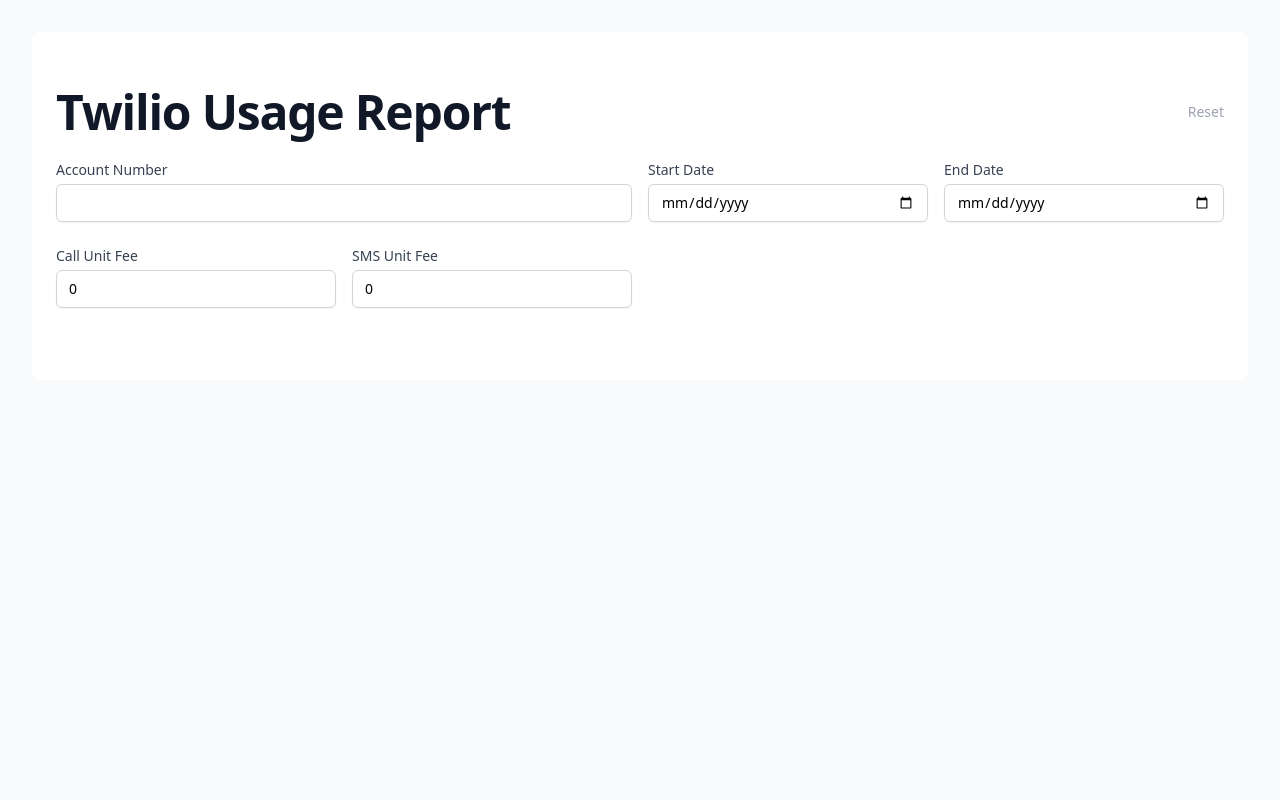
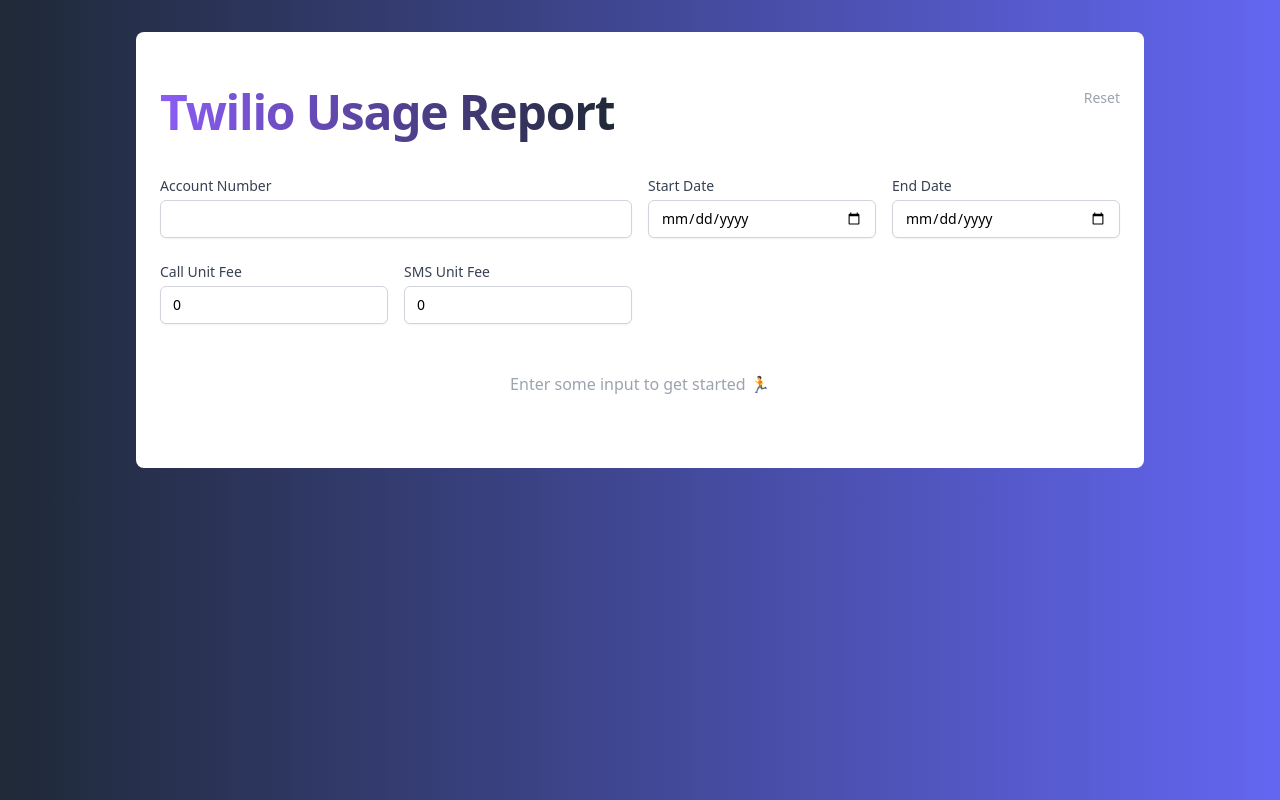
Before and after one commit to mabdalmoniem/invoices-dashboard, a Nuxt app: page / in a window 1280 px wide. Built offline with nearby package versions, Linux system fonts and the light colour scheme.

Commit message:
style: 💄 adding styles & loading states

```diff
--- a/components/Dashboard.vue
+++ b/components/Dashboard.vue
@@ -1,11 +1,14 @@
 <template>
-  <div class="h-screen p-8 bg-gray-50">
+  <div class="p-8 block lg:flex lg:items-center lg:justify-center">
     <div class="max-w-7xl mx-auto p8 sm:p-6 bg-white rounded-lg">
       <UsageInput
         @inputWasUpdated="onInputUpdate"
         @inputWasReset="onInputReset"
       />
-      <div class="mt-12 space-y-12 lg:space-y-0 flex space-x-4 justify-between">
+      <div v-if="message" class="flex mt-12 items-center justify-center">
+        <p class="text-md text-gray-400">{{ message }}</p>
+      </div>
+      <div class="mt-12 flex space-x-4 justify-between p-4 lg:p-0">
         <template v-if="!isObjectEmpty(callsInboundUsage)">
           <UsageStats
             title="Calls Inbound Usage"
@@ -36,6 +39,7 @@
   data() {
     return {
       isLoading: false,
+      message: "Enter some input to get started 🏃",
       callsInboundUsage: {},
       smsInboundLongcodeUsage: {},
     };
@@ -44,16 +48,25 @@
     resetOldUsage() {
       this.callsInboundUsage = {};
       this.smsInboundLongcodeUsage = {};
+      this.message = "Enter some input to get started 🏃";
+    },
+    startLoading() {
+      this.isLoading = true;
+      this.message = "Loading 👀";
+    },
+    stopLoading(message) {
+      this.isLoading = false;
+      this.message = message;
     },
     onInputReset() {
       this.resetOldUsage();
     },
     onInputUpdate(queryParams) {
-      this.isLoading = true;
       this.resetOldUsage();
+      this.startLoading();
       getTwilioUsage(queryParams)
         .then((response) => {
-          this.isLoading = false;
+          let message = "Here is the results 👀";
           // TODO: handle error
           const usageRecords = response?.data?.data;
           if (usageRecords.length) {
@@ -63,7 +76,11 @@
             this.smsInboundLongcodeUsage = usageRecords.find(
               (u) => u.category == "sms-inbound-longcode"
             );
+          } else {
+            message =
+              "The input you have entered doesn't match any usage records 😔";
           }
+          this.stopLoading(message);
         })
         .catch((error) => {});
     },
--- a/components/UsageInput.vue
+++ b/components/UsageInput.vue
@@ -1,11 +1,11 @@
 <template>
-  <form class="space-y-8 divide-y divide-gray-200">
+  <form class="p-8 lg:p-0 space-y-8 divide-y divide-gray-200">
     <div class="space-y-8 divide-y divide-gray-200">
       <div class="pt-8">
         <div>
-          <div class="flex justify-between">
+          <div class="flex justify-between items-start">
             <h1
-              class="text-xl font-extrabold text-gray-900 sm:text-5xl sm:leading-none sm:tracking-tight"
+              class="text-xl font-extrabold text-transparent bg-clip-text bg-gradient-to-r from-purple-500 to-gray-800 sm:text-5xl sm:leading-none sm:tracking-tight pb-4"
             >
               Twilio Usage Report
             </h1>
--- a/components/UsageStats.vue
+++ b/components/UsageStats.vue
@@ -3,7 +3,7 @@
     class="w-full p-8 bg-white border border-gray-200 rounded-2xl shadow-sm flex flex-col"
   >
     <div class="flex-1">
-      <h3 class="text-xl font-semibold text-gray-900">{{ title }}</h3>
+      <h3 class="text-xl font-semibold text-gray-700">{{ title }}</h3>
       <ul v-if="!isObjectEmpty(usage)" role="list" class="mt-6 space-y-6">
         <li v-for="(key, i) in keys" :key="i" class="flex">
           <CheckIcon
--- a/nuxt.config.js
+++ b/nuxt.config.js
@@ -7,6 +7,9 @@
     title: 'invoices-dashboard',
     htmlAttrs: {
       lang: 'en'
+    },
+    bodyAttrs: {
+      class: 'bg-gradient-to-r from-gray-800 to-indigo-500'
     },
     meta: [
       { charset: 'utf-8' },
```
